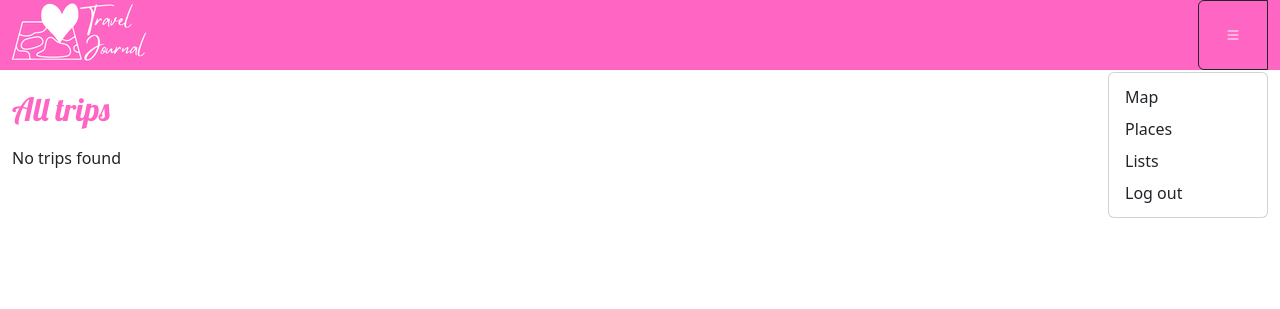
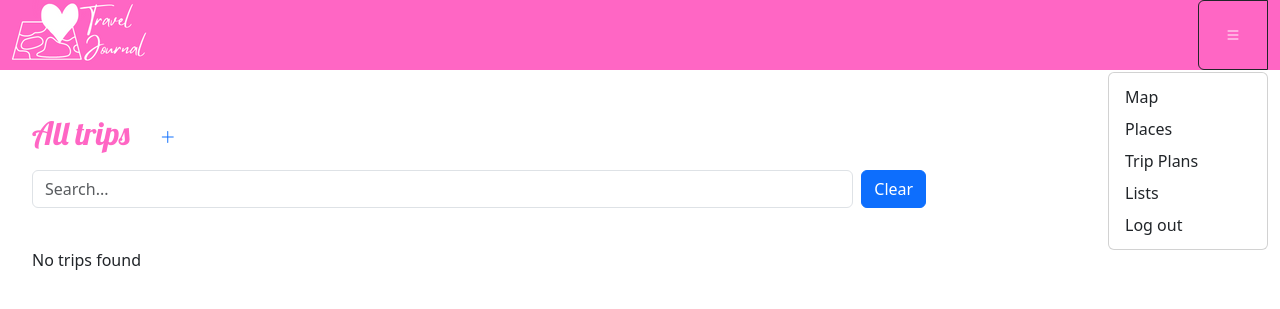
Before and after one commit to jsemeniuk/travels-app, a Django app: page /trip_plans in a window 1280 px wide, after a click that opens the changed part. Shown: the top 309 px of the page. Run offline with Django 4.2, Linux system fonts and the light colour scheme; the visitor is signed in with stand-in values (Sample User, id 1); data that the repository does not hold is empty; parts of the project's set-up code (start-up, migrations or seed data) failed here and were passed over; some libraries are stand-ins or nearby versions.

Commit message:
Further changes to trip plan functionality

```diff
--- a/travels_app/my_travels/forms.py
+++ b/travels_app/my_travels/forms.py
@@ -11,7 +11,7 @@ class PlaceForm(forms.ModelForm):
         )
     visit_date = forms.DateField(
             label='Visit\'s date',
-            widget=widgets.AdminDateWidget(attrs={"class": "form-control", "type": "date", "value": datetime.today() }),
+            widget=widgets.AdminDateWidget(attrs={"class": "form-control date-field", "type": "date", "value": datetime.today() }),
             )
 
 class NewPlaceForm(PlaceForm):
--- a/travels_app/static/css/base.css
+++ b/travels_app/static/css/base.css
@@ -34,7 +34,7 @@ body {
     color: #ffffff;
 }
 
-h2, h3 {
+h2, h3, h4 {
     font-family: 'Lobster', cursive;
     color: #FF66C4;
 }
@@ -71,3 +71,7 @@ p a {
     color: #0d6efd;
     font-size: large;
 }
+
+.date-field {
+    width: 130px;
+}
--- a/travels_app/templates/base.html
+++ b/travels_app/templates/base.html
@@ -35,6 +35,7 @@
                         {% if user.is_authenticated %}
                         <li><a class="dropdown-item" href="{% url 'main_page' %}">Map</a></li>
                         <li><a class="dropdown-item" href="{% url 'places_all' %}">Places</a></li>
+                        <li><a class="dropdown-item" href="{% url 'trips_all' %}">Trip Plans</a></li>
                         <li><a class="dropdown-item" href="{% url 'lists_all' %}">Lists</a></li>
                         <li><a class="dropdown-item" href="{% url 'logout' %}">Log out</a></li>
                         {% else %}
--- a/travels_app/travels_app/urls.py
+++ b/travels_app/travels_app/urls.py
@@ -19,7 +19,6 @@ from django.contrib.auth import views
 from django.conf.urls import handler404
 from lists.views import lists_all
 from my_travels.views import SearchResultsList
-from trip_plans.views import trips_all
 
 handler404 = 'my_travels.views.handler404'
 handler400 = 'my_travels.views.handler400'
--- a/travels_app/trip_plans/models.py
+++ b/travels_app/trip_plans/models.py
@@ -1,5 +1,5 @@
 from django.db import models
-from my_travels.models import Places
+from my_travels.models import Places, Tag
 from lists.models import Lists
 from django.conf import settings
 from ckeditor.fields import RichTextField
@@ -14,3 +14,4 @@ class TripPlan(models.Model):
     lists = models.ForeignKey(Lists, on_delete=models.CASCADE, blank=True, null=True)
     places = models.ManyToManyField(Places, blank=True, null=True)
     done = models.BooleanField(default=False)
+    tag = models.ManyToManyField(Tag, blank=True)
--- /dev/null
+++ b/travels_app/trip_plans/templates/trip_plans/confirm_delete.html
@@ -0,0 +1,4 @@
+{% extends 'confirm_delete.html' %}
+{% load static %}
+
+{% block back_link %}{% url 'trip_details' pk %}{% endblock %}
--- a/travels_app/trip_plans/templates/trip_plans/trips_all.html
+++ b/travels_app/trip_plans/templates/trip_plans/trips_all.html
@@ -2,20 +2,42 @@
 {% load static %}
 
 {% block content %}
+<div class="col gy-4 mb-5">
+    <div class="details">
         <div class="header">
             <h2>All trips</h2>
-    <a href="{% url 'trip_plan_new' %}" class="button back-button"><span class="glyphicon glyphicon-plus"></span></a>
+            <a href="{% url 'trip_plan_new' %}" class="button d-flex align-items-center"><span class="bi bi-plus-lg"></span></a>
         </div>
-<div class="list">
+    <form action="{% url 'trips_all' %}" method="get" class="row g-2">
+        <div class="col-8">
+            <label for="search_field" class="visually-hidden">Search</label>
+            <input id="search_field" type="search" name="q" placeholder="Search..." class="form-control" />
+        </div>
+        <div class="col-auto">
+            <button type="submit" class="btn btn-primary mb-3"><a href="{% url 'trips_all' %}">Clear</a></button>
+        </div>
+    </form>
+    </br>
     {% if not trips %}
     <p>No trips found</p>
     {% else %}
-
-    <table id="id_list_table" class="table">
+    <div class="container-fluid px-0 text-center">
+        <div class="row g-2 row-cols-auto">
             {% for trip in trips %}
-          <tr><td><a href="{% url 'trip_details' pk=trip.pk %}">{{ trip.name }}</a></td></tr>
+            <div class="col">
+                <div class="card" style="width: 15rem;">
+                    <img src="/static/images/logo.png" class="card-img-top" alt="Photo for trip">
+                    <div class="card-body">
+                        <h5 class="card-title">{{ trip.name }}</h5>
+                        <p class="card-text"></p>
+                        <a href="{% url 'trip_details' pk=trip.pk %}" class="btn btn-primary">View</a>
+                    </div>
+                </div>
+            </div>
             {% endfor %}
-    </table>
+        </div>
     </div>
     {% endif %}
+</div>
+</div>
 {% endblock %}
--- a/travels_app/trip_plans/urls.py
+++ b/travels_app/trip_plans/urls.py
@@ -1,11 +1,13 @@
 from django.urls import path
+from django.contrib.auth.decorators import login_required
 
 from . import views
 
 urlpatterns = [
-    path('trip_plans', views.trips_all, name='trips_all'),
+    path('trip_plans', login_required(views.SearchResultsList.as_view(), login_url="login"), name='trips_all'),
     path('trip/new', views.trip_plan_new, name='trip_plan_new'),
     path('trip/<int:pk>/', views.trip_details, name='trip_details'),
     path('trip/<int:pk>/edit/', views.trip_plan_edit, name='trip_plan_edit'),
-
+    path('<int:pk>/tag/new', views.add_tag_for_trip, name='add_tag_for_trip'),
+    path('trip/delete/<int:pk>', views.delete_trip, name='delete_trip'),
 ]
--- a/travels_app/trip_plans/views.py
+++ b/travels_app/trip_plans/views.py
@@ -2,6 +2,9 @@ from django.shortcuts import render, get_object_or_404, redirect
 from .models import TripPlan
 from .forms import AddNewPlanForm, EditPlanForm
 from django.contrib.auth.decorators import login_required
+from django.views.generic.list import  ListView
+from my_travels.models import Places, Tag
+from django.db.models import Q
 
 @login_required
 def trip_plan_new(request):
@@ -20,7 +23,17 @@ def trip_plan_new(request):
 @login_required
 def trip_details(request, pk):
     trip = get_object_or_404(TripPlan, pk=pk)
-    return render(request, 'trip_plans/trip_details.html', {'trip': trip})
+    tags = trip.tag.all()
+    places = trip.places.all()
+    if len(tags) > 0 and len(places) > 0:
+        return render(request, 'trip_plans/trip_details.html', {'trip': trip, 'tags': tags, 'places': places})
+    elif len(tags) > 0:
+        return render(request, 'trip_plans/trip_details.html', {'trip': trip, 'tags': tags})
+    elif len(tags) > 0:
+        return render(request, 'trip_plans/trip_details.html', {'trip': trip, 'places': places})
+    else:
+        return render(request, 'trip_plans/trip_details.html', {'trip': trip})
+
 
 @login_required
 def trip_plan_edit(request, pk):
@@ -38,13 +51,6 @@ def trip_plan_edit(request, pk):
 
 
 @login_required
-def trips_all(request):
-    trips_all = TripPlan.objects.filter(user=request.user)
-    if len(trips_all) == 0:
-        trips_all = False
-    return render(request, 'trip_plans/trips_all.html', {'trips': trips_all})
-
-@login_required
 def trip_check_list_exists(request, pk):
     trip = get_object_or_404(TripPlan, pk=pk)
     if trip.Lists:
@@ -52,3 +58,50 @@ def trip_check_list_exists(request, pk):
         return redirect("list_edit", pk=plan_list)
     else:
         return redirect("lists_all")
+
+@login_required(login_url='login')
+def add_tag_for_trip(request, **kwargs):
+    if request.method == "POST":
+        form = TagForm(request.POST)
+        if form.is_valid():
+            tag = form.save(commit=False)
+            tag.user = request.user
+            tag.save()
+            return redirect("trip_plan_edit", pk=kwargs['pk'])
+    else:
+        form = TagForm()
+    return render(request, 'my_travels/tag.html', {'form': form})
+
+@login_required(login_url='login')
+def delete_trip(request, pk):
+    trip = get_object_or_404(TripPlan, pk=pk)
+    if request.method == 'GET':
+        return render(request, 'trip_plans/confirm_delete.html', {'elem_to_delete': trip, 'pk': pk})
+    elif request.method == "POST":
+        trip.delete()
+        return redirect("/", pk=pk)
+
+class SearchResultsList(ListView):
+    model = TripPlan
+    context_object_name = "trips"
+    template_name = "trip_plans/trips_all.html"
+
+    def get_queryset(self):
+        trips_all = []
+        if "tag_id" in self.kwargs:
+            trips = TripPlan.objects.filter(user=self.request.user).filter(Q(tag__id=self.kwargs["tag_id"]))
+        else:
+            query = self.request.GET.get("q")
+
+            if query != None:
+                search_tags = [tag.pk for tag in Tag.objects.filter(user=self.request.user).filter(Q(tag__icontains=query))]
+                trips = TripPlan.objects.filter(user=self.request.user).filter(Q(name__icontains=query) | Q(tag__in=search_tags)).distinct()
+            else:
+                trips = TripPlan.objects.filter(user=self.request.user)
+        for trip in trips:
+            trips_all.append({'name':trip.name,
+                               'pk': trip.pk,
+                               'tags': [tag.tag for tag in trip.tag.all()]})
+        if len(trips_all) == 0:
+            trips_all = False
+        return trips_all
```
Also changed, not shown: travels_app/trip_plans/forms.py (+10 -9 lines), travels_app/trip_plans/templates/trip_plans/trip_details.html (+41 -7 lines), travels_app/trip_plans/templates/trip_plans/trip_plan_edit.html (+41 -27 lines), travels_app/trip_plans/templates/trip_plans/trip_plan_new.html (+21 -9 lines), travels_app/my_travels/migrations/0018_alter_places_description.py (added), travels_app/trip_plans/migrations/0004_tripplan_tag_alter_tripplan_details.py (added). Lines whose indentation alone changed are shown as unchanged.
